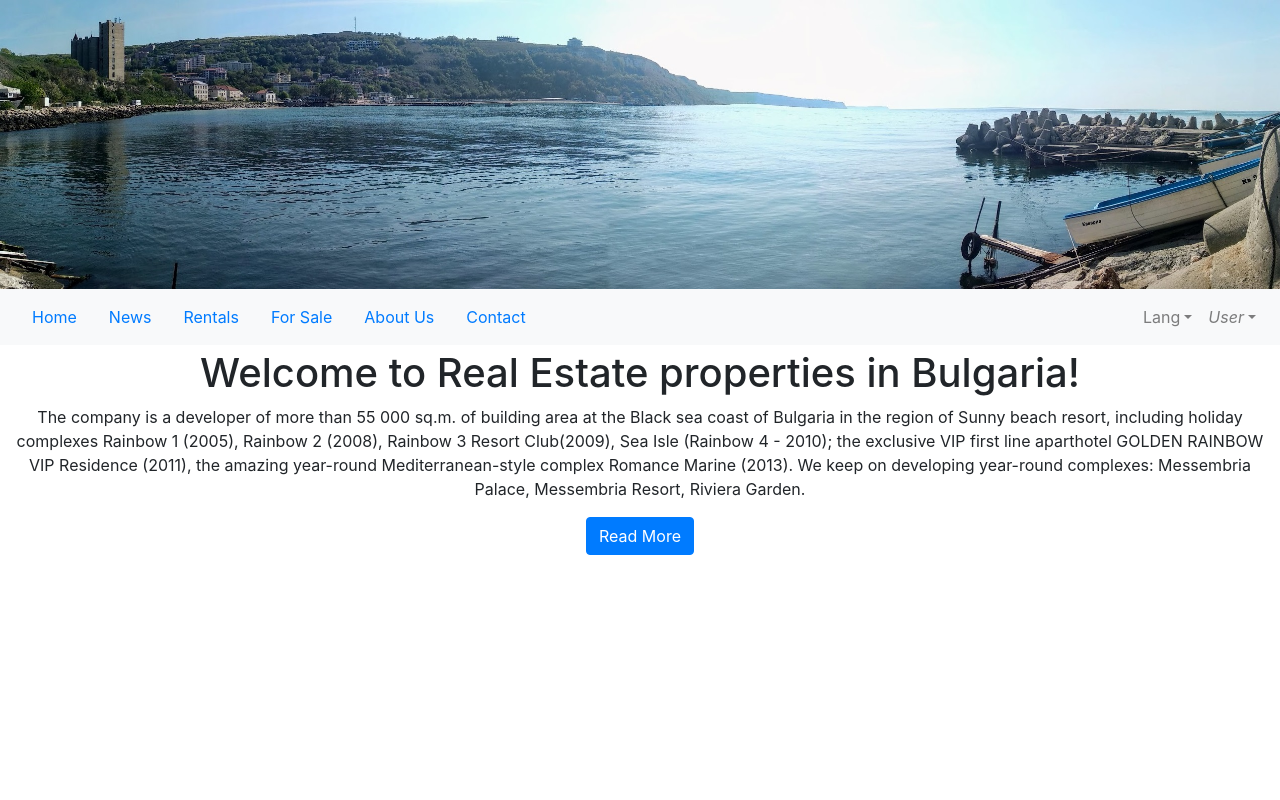
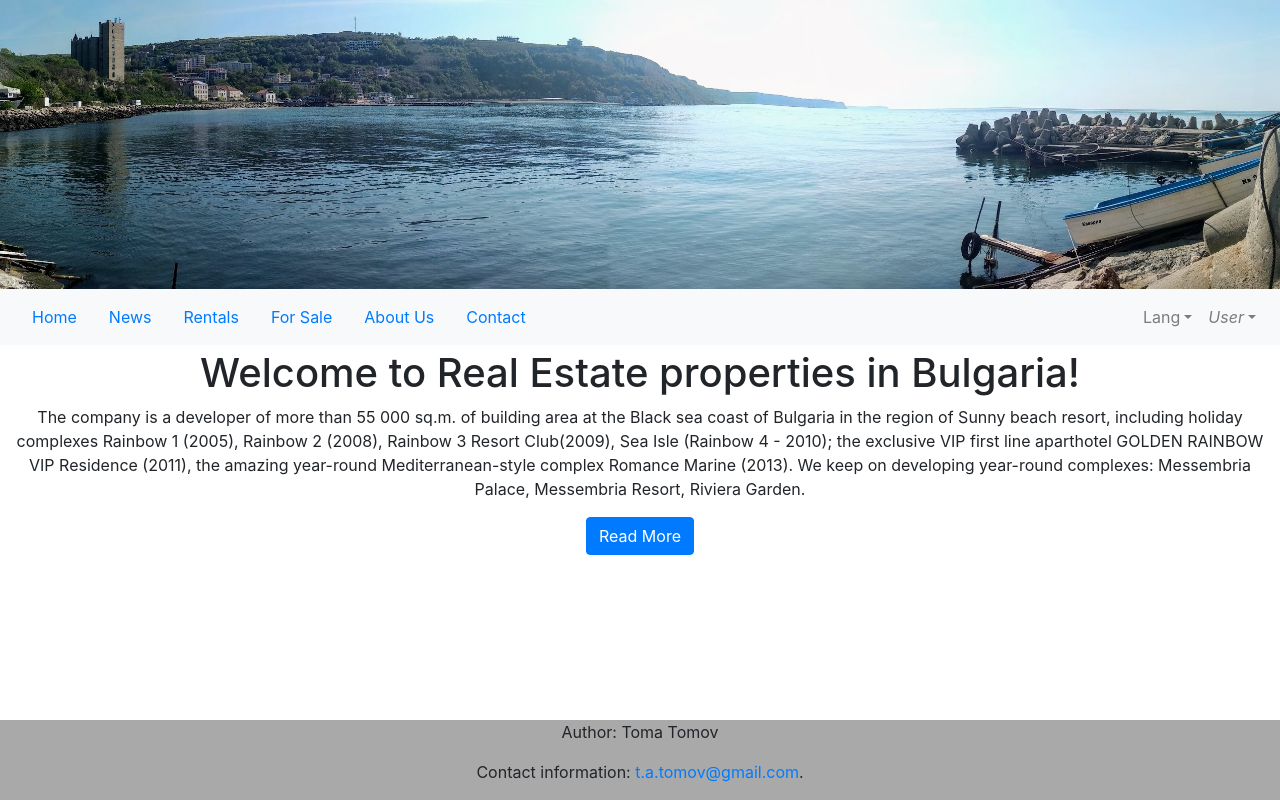
Before and after one commit to thmsn123/real-estate-project, a Vue app: page / in a window 1280 px wide. Built offline with nearby package versions, Linux system fonts and the light colour scheme.

Commit message:
add footer to app.vue

```diff
--- a/src/App.vue
+++ b/src/App.vue
@@ -2,7 +2,7 @@
   <div id="app">
     <nav-bar></nav-bar>
     <router-view />
-    <!-- <nav-footer></nav-footer> -->
+    <nav-footer></nav-footer>
   </div>
 </template>
 
--- a/src/main.js
+++ b/src/main.js
@@ -8,7 +8,7 @@ import 'bootstrap/dist/css/bootstrap.css'
 import 'bootstrap-vue/dist/bootstrap-vue.css'
 
 Vue.use(Vuelidate);
-Vue.use(BootstrapVue)
+Vue.use(BootstrapVue);
 Vue.config.productionTip = false;
 
 new Vue({
```
